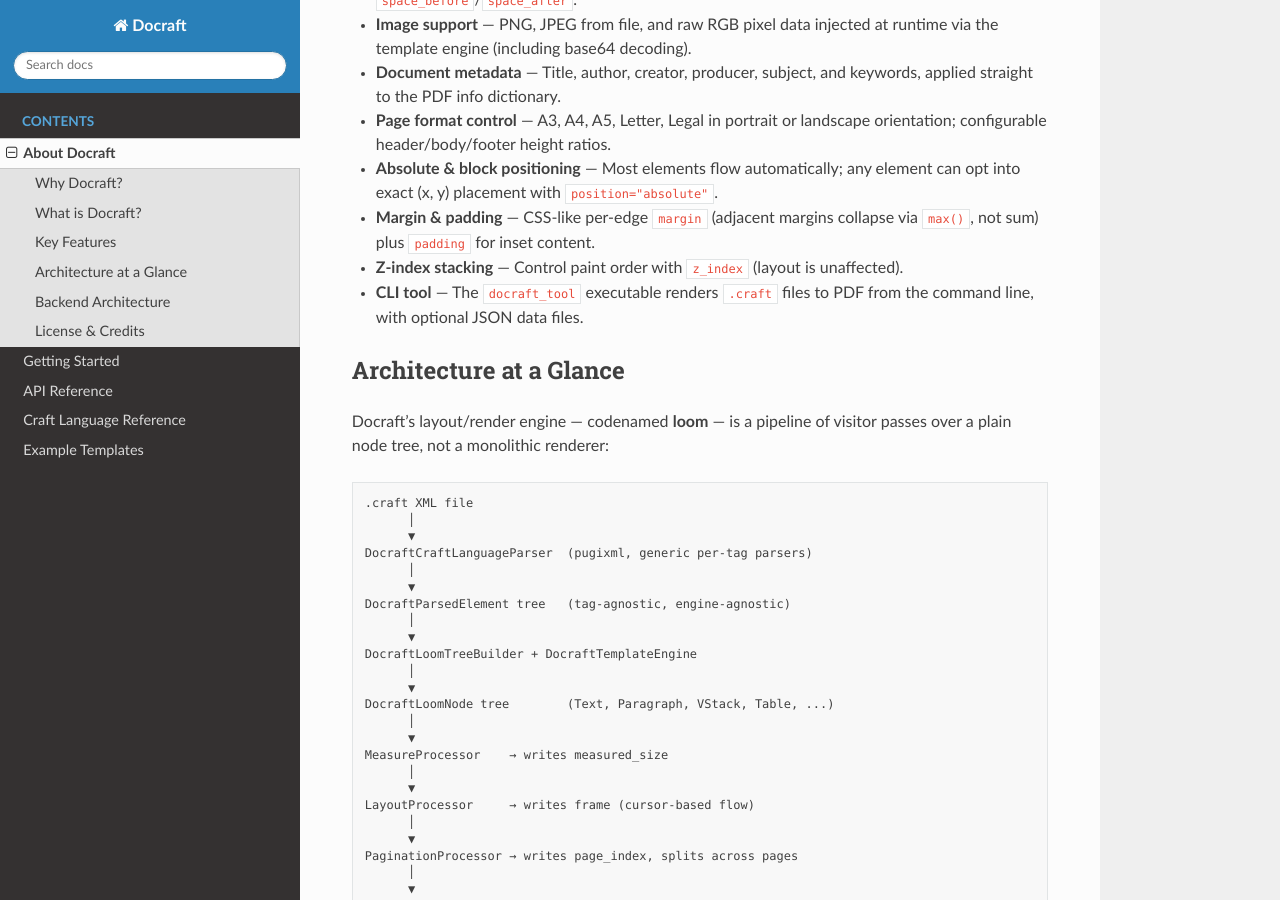
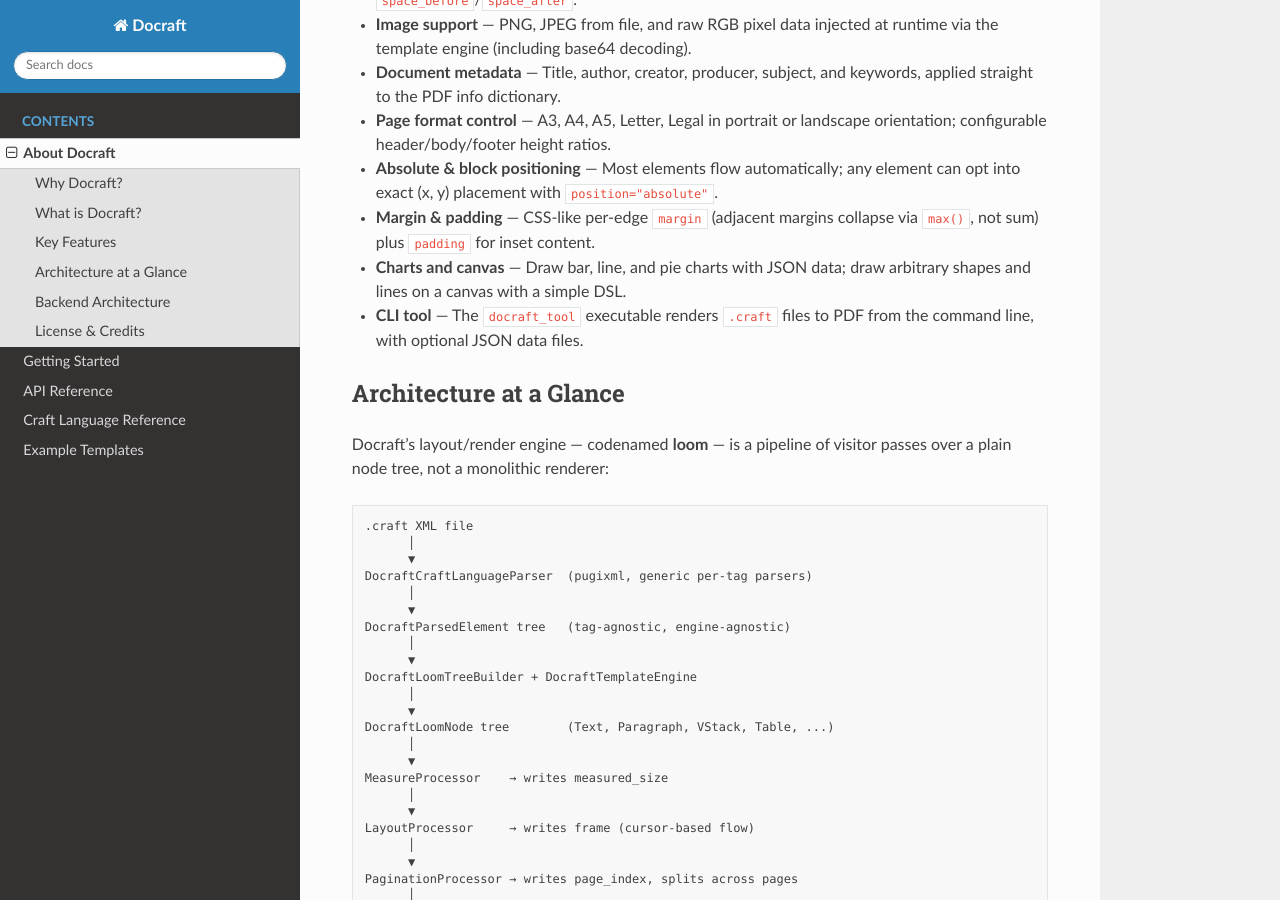
Before and after one commit to Cadons/Docraft, a Sphinx documentation site: the page built from doc/source/about.rst, in a window 1280 px wide and 900 px high, scrolled down 1377 px. Built offline with Sphinx 7.4.7 and the Read the Docs theme 3.1.0, drawn with Linux system fonts in a browser that asks for light colours.

Commit message:
docs(about): update charts and canvas section with drawing capabilities

```diff
--- a/doc/source/about.rst
+++ b/doc/source/about.rst
@@ -70,8 +70,8 @@
   any element can opt into exact (x, y) placement with ``position="absolute"``.
 - **Margin & padding** — CSS-like per-edge ``margin`` (adjacent margins
   collapse via ``max()``, not sum) plus ``padding`` for inset content.
-- **Z-index stacking** — Control paint order with ``z_index`` (layout is
-  unaffected).
+- **Charts and canvas** — Draw bar, line, and pie charts with JSON data; draw arbitrary
+  shapes and lines on a canvas with a simple DSL.
 - **CLI tool** — The ``docraft_tool`` executable renders ``.craft`` files
   to PDF from the command line, with optional JSON data files.
 
```
